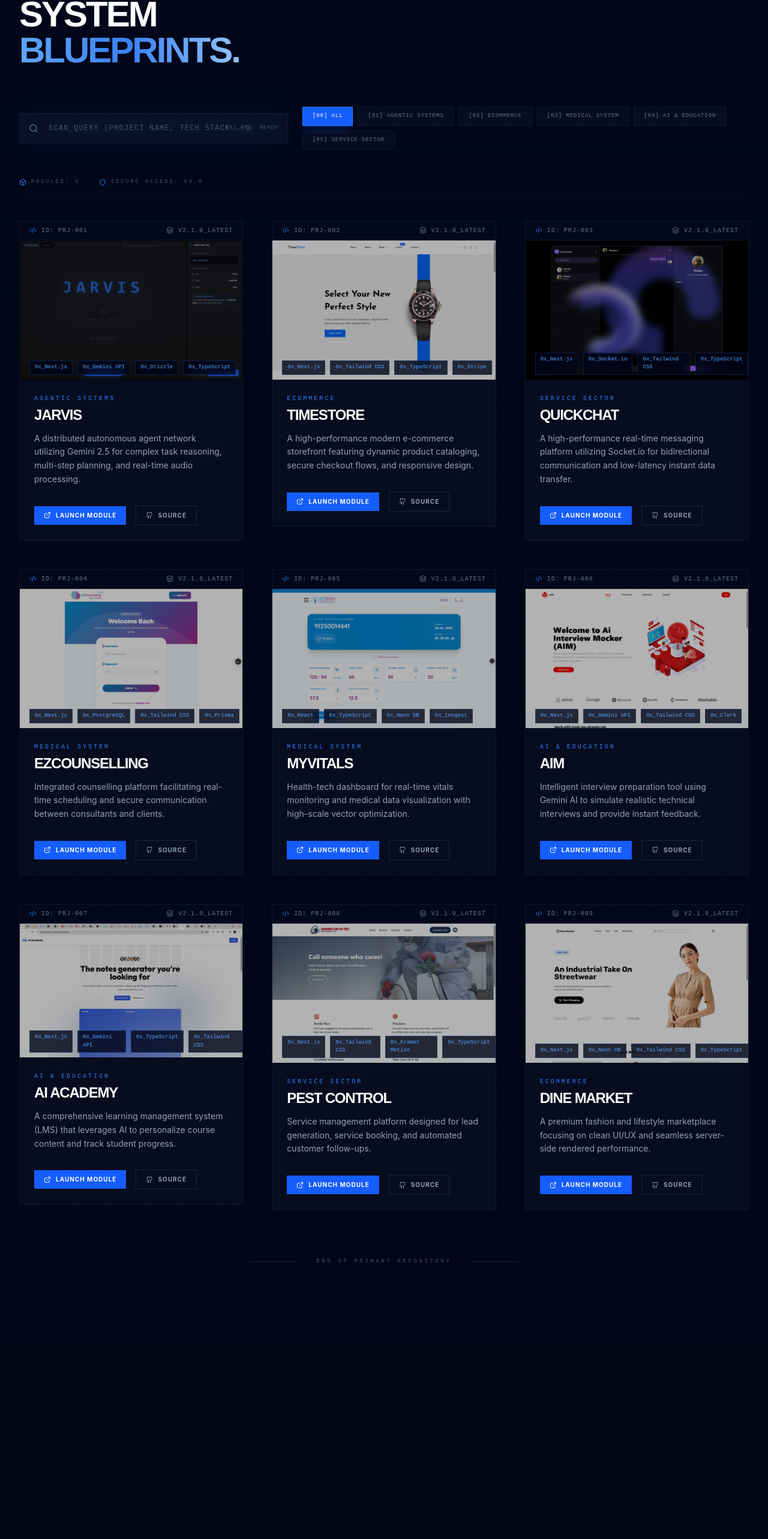
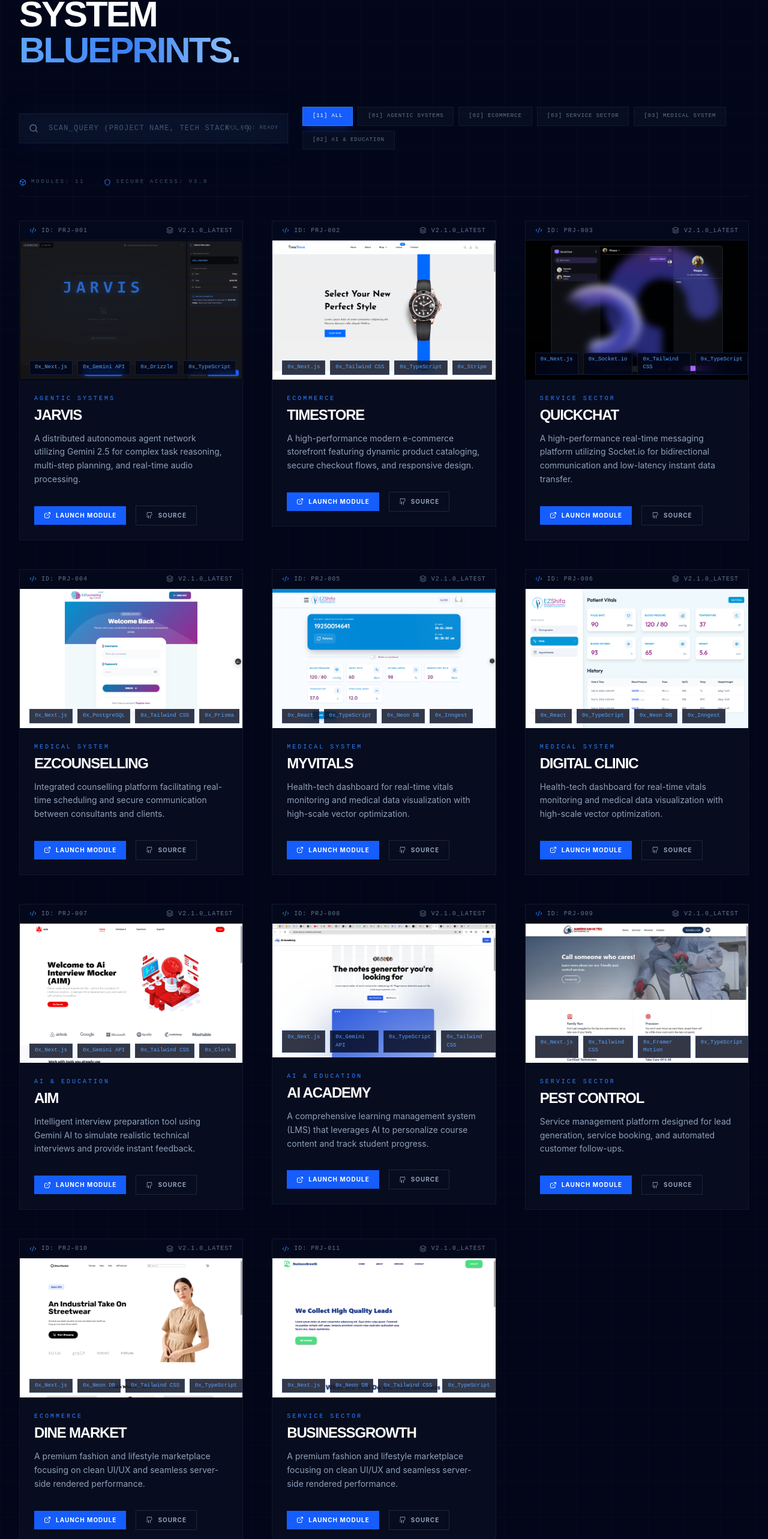
Before and after one commit to AsharMeraj/Personal_Portfolio_Website, a Next.js app: page /work in a window 1280 px wide. Shown: the part 231-2797 px from the top of the page at 60% size. Before the commit the page ends 2462 px from the top, so only its background shows below. Built offline with nearby package versions, Linux system fonts and the light colour scheme.

Commit message:
Adding projectxz

```diff
--- a/app/_components/ProjectCards.tsx
+++ b/app/_components/ProjectCards.tsx
@@ -44,9 +44,9 @@ export default function ProjectCards({project}: {project: Project}) {
         <img
           src={project.image}
           alt={project.title}
-          className="w-full h-full transition-transform duration-700 group-hover:scale-105 group-hover:grayscale-0"
+          className="w-full h-full transition-transform duration-700 group-hover:scale-105"
         />
-        <div className="absolute inset-0 bg-black opacity-30 group-hover:opacity-0 transition-opacity duration-500" />
+        {/* <div className="absolute inset-0 bg-black opacity-30 group-hover:opacity-0 transition-opacity duration-500" /> */}
 
         {/* Scanner Line */}
         <div className="absolute top-0 left-0 w-full h-0.5 bg-blue-400 shadow-[0_0_15px_rgba(59,130,246,0.8)] opacity-0 group-hover:animate-scanner pointer-events-none" />
--- a/app/_utils/Constant.tsx
+++ b/app/_utils/Constant.tsx
@@ -192,6 +192,16 @@ export const PROJECT: Project[] = [
   },
   {
     id: "PRJ-006",
+    title: "Digital Clinic",
+    category: "MEDICAL SYSTEM",
+    description: "Health-tech dashboard for real-time vitals monitoring and medical data visualization with high-scale vector optimization.",
+    tags: ["React", "TypeScript", "Neon DB", "Inngest"],
+    image: "/digitalclinic.png",
+    github: "#",
+    live: "#"
+  },
+  {
+    id: "PRJ-007",
     title: "AIM",
     category: "AI & EDUCATION",
     description: "Intelligent interview preparation tool using Gemini AI to simulate realistic technical interviews and provide instant feedback.",
@@ -201,7 +211,7 @@ export const PROJECT: Project[] = [
     live: "https://ai-interview-mocker-aim.vercel.app/"
   },
   {
-    id: "PRJ-007",
+    id: "PRJ-008",
     title: "AI ACADEMY",
     category: "AI & EDUCATION",
     description: "A comprehensive learning management system (LMS) that leverages AI to personalize course content and track student progress.",
@@ -211,7 +221,7 @@ export const PROJECT: Project[] = [
     live: "https://asharmeraj-ai-academy.vercel.app/"
   },
   {
-    id: "PRJ-008",
+    id: "PRJ-009",
     title: "Pest Control",
     category: "SERVICE SECTOR",
     description: "Service management platform designed for lead generation, service booking, and automated customer follow-ups.",
@@ -221,7 +231,7 @@ export const PROJECT: Project[] = [
     live: "https://americanhitecpestcontrol-asharmeraj.vercel.app/"
   },
   {
-    id: "PRJ-009",
+    id: "PRJ-010",
     title: "Dine Market",
     category: "ECOMMERCE",
     description: "A premium fashion and lifestyle marketplace focusing on clean UI/UX and seamless server-side rendered performance.",
@@ -230,4 +240,14 @@ export const PROJECT: Project[] = [
     github: "#",
     live: "https://dinemarket-blue.vercel.app/"
   },
+  {
+    id: "PRJ-011",
+    title: "BusinessGrowth",
+    category: "SERVICE SECTOR",
+    description: "A premium fashion and lifestyle marketplace focusing on clean UI/UX and seamless server-side rendered performance.",
+    tags: ["Next.js", "Neon DB", "Tailwind CSS", "TypeScript"],
+    image: "/businessgrowth.png",
+    github: "#",
+    live: "https://dinemarket-blue.vercel.app/"
+  },
 ];
--- a/app/work/_components/WorkPage.tsx
+++ b/app/work/_components/WorkPage.tsx
@@ -127,6 +127,15 @@ const WorkPage: React.FC = () => {
     }
   }, [filteredProjects]);
 
+  const uniqueCategories = ["ALL", ...new Set(PROJECT.map((p) => p.category))];
+
+  // 2. Helper function to get the count
+  const getCategoryCount = (cat: string) => {
+    if (cat === "ALL") return PROJECT.length;
+    return PROJECT.filter((p) => p.category === cat).length;
+  };
+
+
   return (
     <div className="pt-16 min-h-screen bg-slate-950 overflow-x-hidden">
       <MarginWrapper>
@@ -164,18 +173,24 @@ const WorkPage: React.FC = () => {
 
           {/* Filter Module */}
           <div className="flex flex-wrap gap-2">
-            {categories.map((cat, idx) => (
+            {uniqueCategories.map((category, idx) => {
+              const count = getCategoryCount(category);
+              const isActive = activeFilter === category;
+
+              return (
                 <button
-                key={idx}
-                onClick={() => setActiveFilter(cat)}
-                className={`px-4 py-2 text-[9px] font-mono tracking-widest uppercase border transition-all ${activeFilter === cat
+                  key={category} // Using category name as key is safer than index
+                  onClick={() => setActiveFilter(category)}
+                  className={`px-4 py-2 text-[9px] font-mono tracking-widest uppercase border transition-all ${isActive
                       ? 'bg-blue-600 border-blue-500 text-white shadow-lg shadow-blue-600/20'
                       : 'bg-slate-900/40 border-white/5 text-slate-500 hover:border-blue-500/30 hover:text-blue-400'
                     }`}
                 >
-                [{idx < 10 ? `0${idx}` : idx}] {cat.replace('/', '_')}
+                  {/* Showing the count formatted as [0X] */}
+                  [{count < 10 ? `0${count}` : count}] {category}
                 </button>
-            ))}
+              );
+            })}
           </div>
         </div>
 
```
Also changed, not shown: public/businessgrowth.png (added), public/digitalclinic.png (added). Lines whose indentation alone changed are shown as unchanged.
